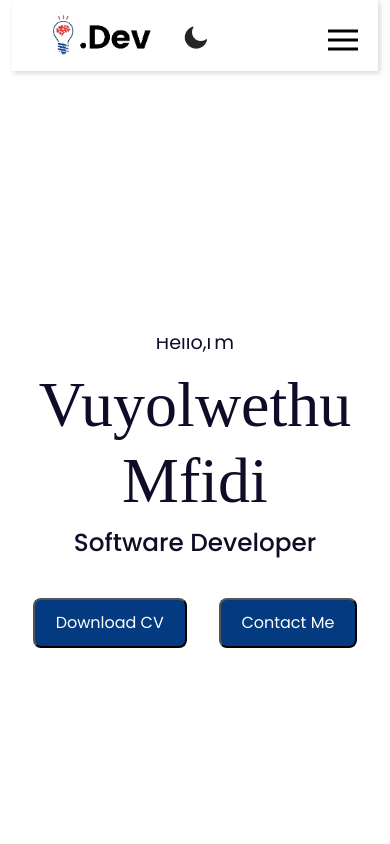
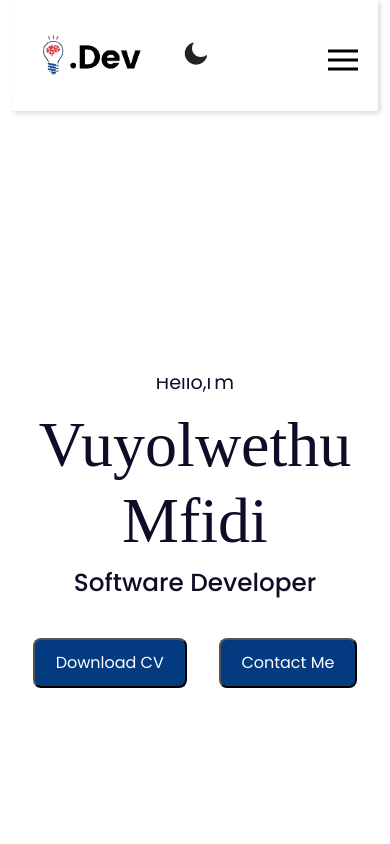
Before and after one commit to MfidiV/mfidiv_react_portfolio, a React (Create React App) app: page / in a window 390 px wide. Shown: the top 844 px of the page. Built offline with nearby package versions, Linux system fonts and the light colour scheme.

Commit message:
Media queries for logo reset margins

```diff
--- a/src/components/Navbar/Navbar.css
+++ b/src/components/Navbar/Navbar.css
@@ -14,7 +14,7 @@
   box-shadow: -3px -3px 7px #ffffff73, 2px 2px 5px rgba(94, 104, 121, 0.288);
 }
 .Logo {
-  margin: 0 30px; /* Adjust margin as needed */
+  margin: 0 70px; /* Adjust margin as needed */
 }
 
 .Logo img {
@@ -76,13 +76,12 @@
 
     .navbar {
       position: flex; /* Ensure relative positioning for absolute children */
-      /* border-radius: 30px; */
 
 
     }
 
-    .logo {
-      margin: 30px 0; /* Adjust margin to make space for the toggle-icon */
+    .Logo {
+      margin: 20px 20px; /* Adjust margin to make space for the toggle-icon */
     }
 
     .nav-b {
```
